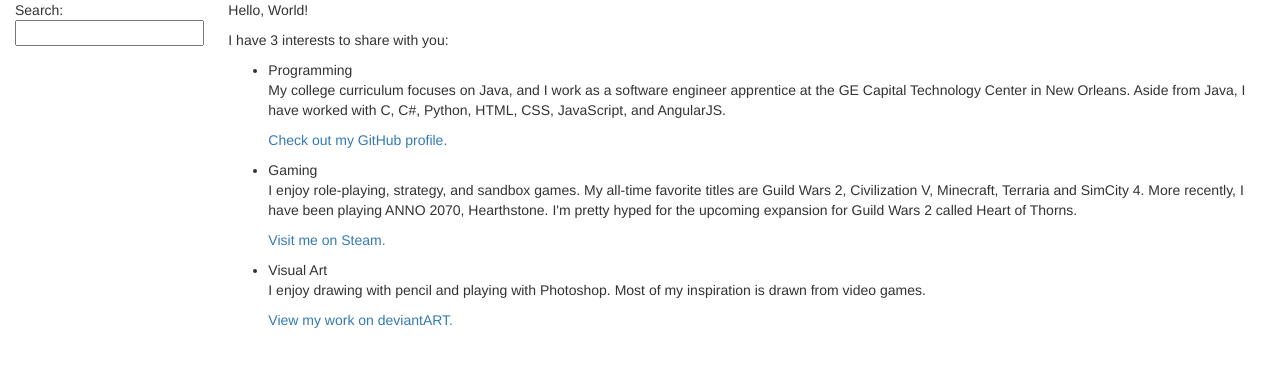
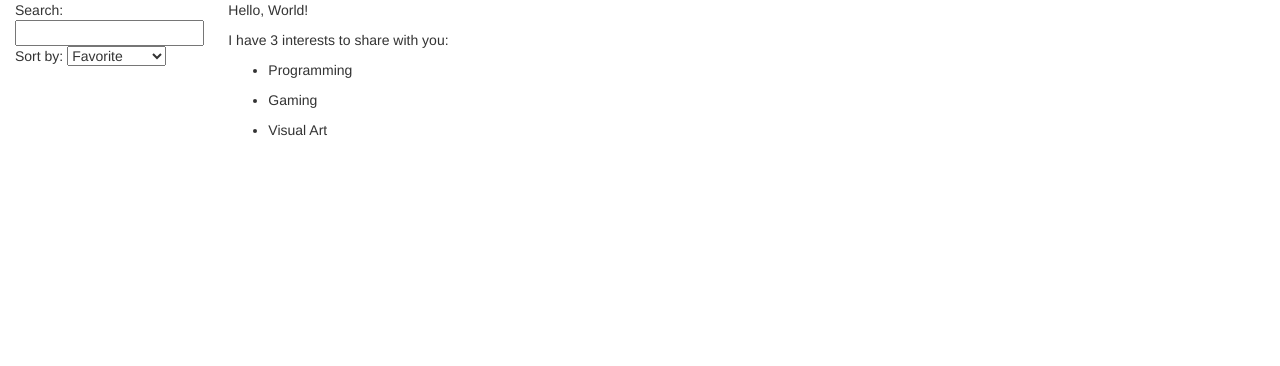
Before and after one commit to tlmader/angular-website, a website: page app/index.html in a window 1280 px wide. Drawn offline with nearby package versions, Linux system fonts and the light colour scheme.

Commit message:
Forgot to commit html and js changes

```diff
--- a/app/index.html
+++ b/app/index.html
@@ -18,6 +18,11 @@
 
         <!--The data that a user types into the input box (named query) is immediately available as a filter input in the list repeater.-->
         Search: <input ng-model="query">
+        Sort by:
+        <select ng-model="orderProp">
+          <option value="name">Alphabetical</option>
+          <option value="favorite">Favorite</option>
+        </select>
 
       </div>
       <div class="col-md-10">
@@ -26,7 +31,7 @@
         <p>I have {{interests.length}} interests to share with you:</p>
         <ul class="interests">
           <!--The filter lets a user enter search criteria and immediately see the effects of their search on the interest list.-->
-          <li ng-repeat="interest in interests | filter:query">
+          <li ng-repeat="interest in interests | filter:query | orderBy:orderProp">
             {{interest.name}}
 	    <p>{{interest.snippet}}</p>
 	    <p><a href={{interest.link}}>{{interest.linkText}}</a></p>
--- a/app/js/controllers.js
+++ b/app/js/controllers.js
@@ -9,10 +9,21 @@ personalWebsite.controller('InterestListCtrl', function ($scope) {
   $scope.name = 'World';
   $scope.interests = [
     {'name': 'Programming',
-     'snippet': 'My college curriculum focuses on Java, and I work as a software engineer apprentice at the GE Capital Technology Center in New Orleans. Aside from Java, I have worked with C, C#, Python, HTML, CSS, JavaScript, and AngularJS.', 'link': 'https://github.com/Tlmader', 'linkText': 'Check out my GitHub profile.'},
+//     'snippet': 'My college curriculum focuses on Java, and I work as a software engineer apprentice at the GE Capital Technology Center in New Orleans. Aside from Java, I have worked with C, C#, Python, HTML, CSS, JavaScript, and AngularJS.',
+//     'link': 'https://github.com/Tlmader',
+//     'linkText': 'Check out my GitHub profile.',
+     'favorite': 1},
     {'name': 'Gaming',
-     'snippet': 'I enjoy role-playing, strategy, and sandbox games. My all-time favorite titles are Guild Wars 2, Civilization V, Minecraft, Terraria and SimCity 4. More recently, I have been playing ANNO 2070, Hearthstone. I\'m pretty hyped for the upcoming expansion for Guild Wars 2 called Heart of Thorns.', 'link': 'http://steamcommunity.com/id/tlmader/','linkText': 'Visit me on Steam.'},
+//     'snippet': 'I enjoy role-playing, strategy, and sandbox games. My all-time favorite titles are Guild Wars 2, Civilization V, Minecraft, Terraria and SimCity 4. More recently, I have been playing ANNO 2070, Hearthstone. I\'m pretty hyped for the upcoming expansion for Guild Wars 2 called Heart of Thorns.',
+//     'link': 'http://steamcommunity.com/id/tlmader/',
+//     'linkText': 'Visit me on Steam.',
+     'favorite': 2},
     {'name': 'Visual Art',
-     'snippet': 'I enjoy drawing with pencil and playing with Photoshop. Most of my inspiration is drawn from video games.', 'link': 'http://tlmader.deviantart.com/', 'linkText': 'View my work on deviantART.'},
+//     'snippet': 'I enjoy drawing with pencil and playing with Photoshop. Most of my inspiration is drawn from video games.',
+//     'link': 'http://tlmader.deviantart.com/',
+//     'linkText': 'View my work on deviantART.',
+     'favorite': 3}
   ];
+
+  $scope.orderProp = 'favorite';
 });
```
Also changed, not shown: test/e2e/scenarios.js (+28 -3 lines), test/unit/controllersSpec.js (+22 -10 lines), 1 other file. Lines whose indentation alone changed are shown as unchanged.
